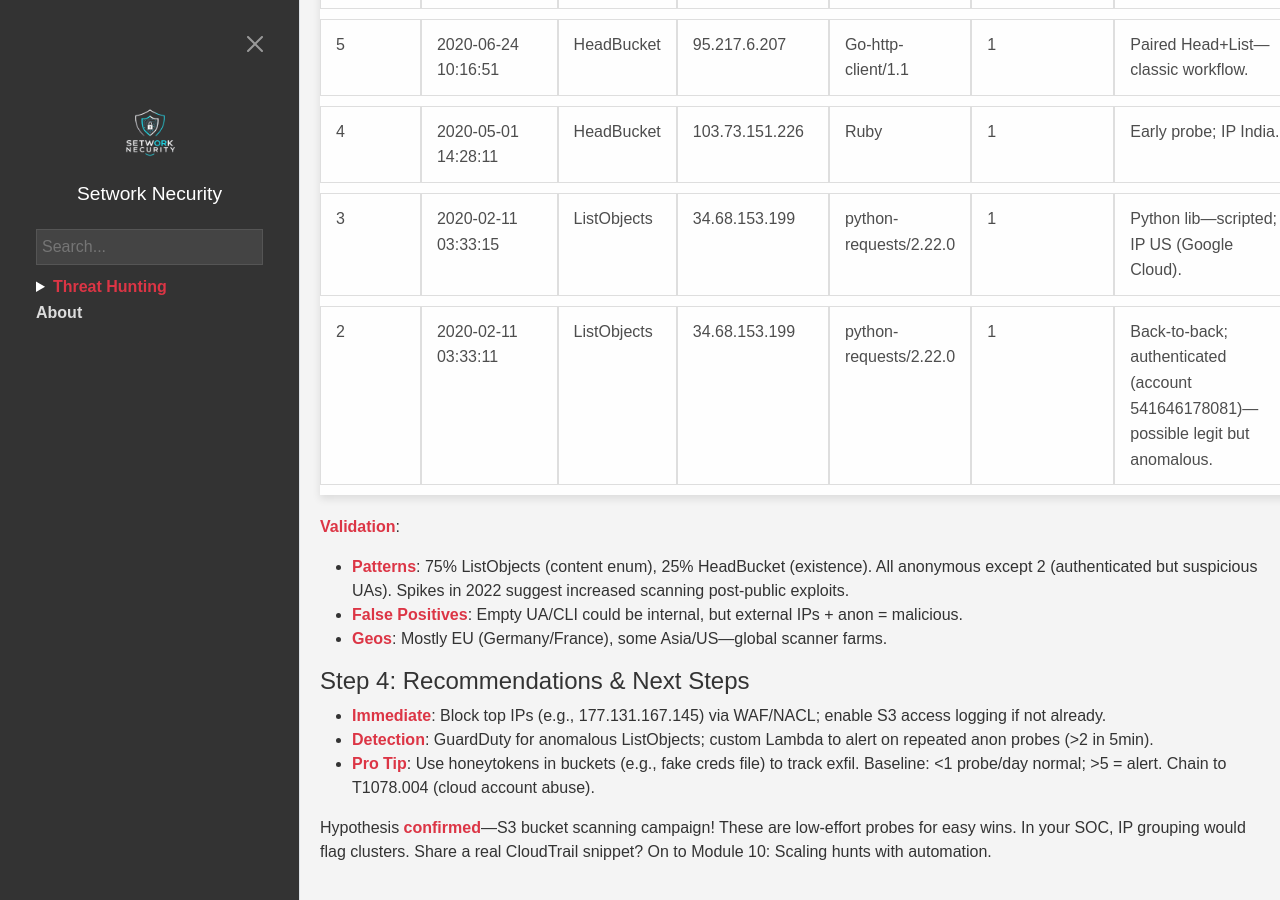
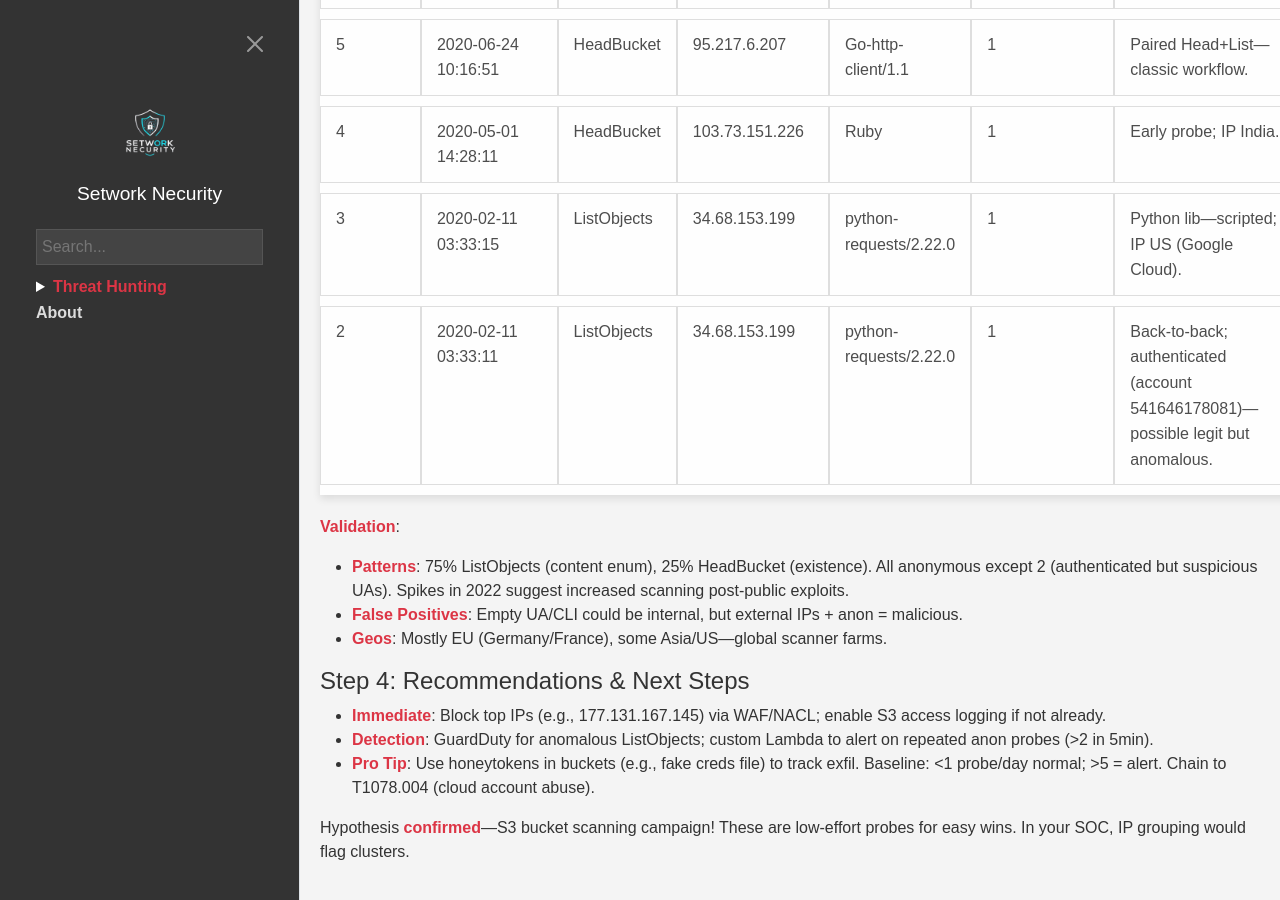
Before and after one commit to pbmundas/library, a Jekyll site: the page built from _posts/2025-07-30-Threat-Hunting-Exercise-Analyzing-AWS-S3-Honeypot-Bucket-Logs.md, in a window 1280 px wide and 900 px high, scrolled down 2068 px. Built offline with Jekyll 4.4.1, drawn with Linux system fonts in a browser that asks for light colours; comment, search, counter and statistics services are not loaded.

Commit message:
Update 2025-07-30-Threat-Hunting-Exercise-Analyzing-AWS-S3-Honeypot-Bucket-Logs.md

```diff
--- a/_posts/2025-07-30-Threat-Hunting-Exercise-Analyzing-AWS-S3-Honeypot-Bucket-Logs.md
+++ b/_posts/2025-07-30-Threat-Hunting-Exercise-Analyzing-AWS-S3-Honeypot-Bucket-Logs.md
@@ -50,4 +50,4 @@ Parsed the CSV: 12 probes, 9 unique IPs (mostly EU/Asia), top UAs: Go-http-clien
 - **Detection**: GuardDuty for anomalous ListObjects; custom Lambda to alert on repeated anon probes (>2 in 5min).
 - **Pro Tip**: Use honeytokens in buckets (e.g., fake creds file) to track exfil. Baseline: <1 probe/day normal; >5 = alert. Chain to T1078.004 (cloud account abuse).
 
-Hypothesis **confirmed**—S3 bucket scanning campaign! These are low-effort probes for easy wins. In your SOC, IP grouping would flag clusters. Share a real CloudTrail snippet? On to Module 10: Scaling hunts with automation.
+Hypothesis **confirmed**—S3 bucket scanning campaign! These are low-effort probes for easy wins. In your SOC, IP grouping would flag clusters.
```
